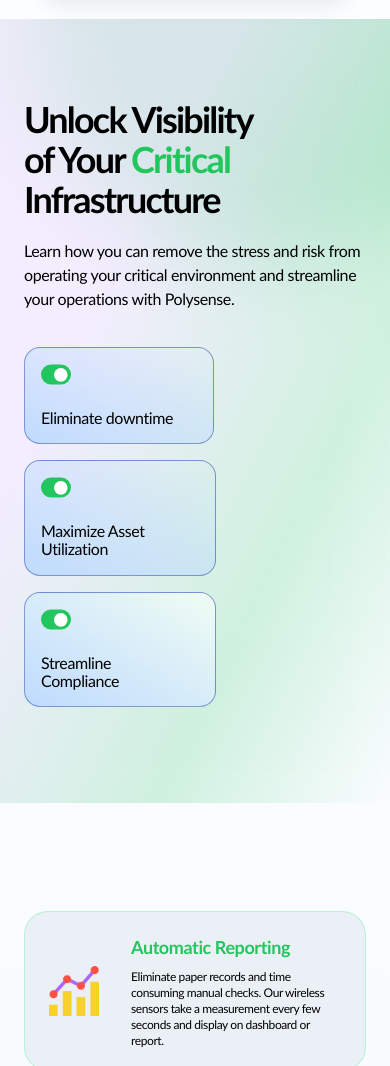
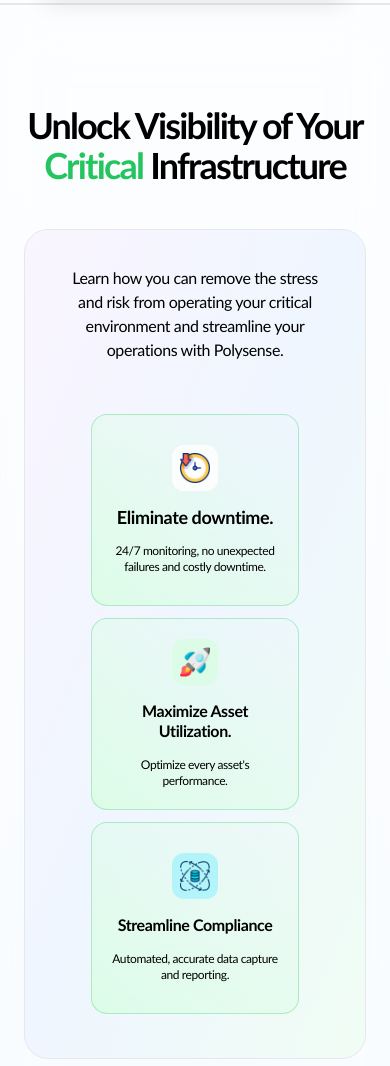
Before and after one commit to okoye-dev/light-polysense-zip-main, a website: page index.html in a window 390 px wide. Shown: the part 816-1882 px from the top of the page. Drawn offline with nearby package versions, Linux system fonts and the light colour scheme; a web font is replaced by a local one.

Commit message:
new design for hero on mobile

```diff
--- a/index.html
+++ b/index.html
@@ -342,7 +342,7 @@
           </div>
           <div
             data-aos="zoom-in"
-            class="max-w-xl rounded-3xl bg-slate-400/10 p-6 lg:w-1/2"
+            class="max-w-xl rounded-3xl bg-slate-400/10 lg:w-1/2"
           >
             <span class="flex w-full justify-center overflow-hidden rounded-3xl"
               ><img
@@ -350,15 +350,127 @@
                 alt="All systems normal"
                 width="600"
                 height="400"
-                class="h-full w-full object-cover duration-300 hover:scale-105"
+                class="h-full w-full scale-125 object-cover duration-300 hover:scale-[1.35]"
             /></span>
           </div>
         </div>
       </section>
 
-      <!-- Hero -->
+      <!-- Hero mobile -->
+      <span class="flex h-[2px] w-full bg-gray-200 lg:hidden"></span>
       <div
-        class="relative flex items-center justify-start gap-5 overflow-hidden"
+        class="relative flex items-center justify-start gap-5 overflow-hidden lg:hidden"
+      >
+        <section
+          class="z-[98] flex flex-col gap-5 px-6 pb-20 pt-20 backdrop-blur-xl sm:px-10 lg:bg-gradient-to-r lg:from-white lg:via-transparent lg:pb-32 lg:pt-[8vw] lg:backdrop-blur-none"
+        >
+          <h1
+            class="leading-12 text-center text-4xl font-semibold tracking-tighter sm:text-balance sm:text-5xl md:text-6xl lg:w-2/5 lg:pt-10 lg:text-7xl"
+            data-aos="zoom-out"
+          >
+            Unlock Visibility of Your
+            <span class="text-green-500">Critical</span> Infrastructure
+          </h1>
+          <div
+            class="mt-6 flex flex-col items-center justify-center gap-3 rounded-3xl border bg-gradient-to-br from-purple-50 via-blue-50 to-green-50 p-5"
+          >
+            <p
+              class="p-4 text-center text-base font-medium sm:p-10  sm:text-lg"
+              data-aos="fade-down"
+            >
+              Learn how you can remove the stress and risk from operating your
+              critical environment and streamline your operations with
+              Polysense.
+            </p>
+            <section
+              class="flex flex-wrap items-center justify-center gap-3 rounded-3xl sm:border bg-transparent p-6 sm:bg-white/30 lg:py-0"
+            >
+              <div
+                class="items-between flex h-48 w-52 flex-col items-center justify-center gap-4 rounded-2xl border border-green-500/30 bg-gradient-to-tr from-green-100 p-4 font-medium leading-[1.15] duration-300 sm:h-60 sm:p-6"
+                data-aos="fade-up"
+              >
+                <span class="flex w-fit rounded-xl bg-white/80 p-2">
+                  <img
+                    src="assets/index/down-time.png"
+                    alt="active"
+                    width="30"
+                    height="30"
+                  />
+                </span>
+                <p class="text-center text-lg font-semibold leading-5 sm:pt-2">
+                  Eliminate downtime.
+                </p>
+                <p class="text-center text-xs sm:text-sm">
+                  24/7 monitoring, no unexpected failures and costly downtime.
+                </p>
+              </div>
+
+              <div
+                class="items-between flex h-48 w-52 flex-col items-center justify-center gap-4 rounded-2xl border border-green-500/30 bg-gradient-to-tr from-green-100 p-4 font-medium leading-[1.15] duration-300 sm:h-60 sm:p-6"
+                data-aos="fade-up"
+                data-aos-delay="300"
+              >
+                <span class="flex w-fit rounded-xl bg-green-100 p-2">
+                  <img
+                    src="assets/index/rocket.png"
+                    alt="active"
+                    width="30"
+                    height="30"
+                  />
+                </span>
+                <p
+                  class="text-center text-base font-semibold leading-5 sm:pt-2 sm:text-lg"
+                >
+                  Maximize Asset Utilization.
+                </p>
+                <p class="text-center text-xs sm:text-sm">
+                  Optimize every asset's performance.
+                </p>
+              </div>
+
+              <div
+                class="items-between flex h-48 w-52 flex-col items-center justify-center gap-4 rounded-2xl border border-green-500/30 bg-gradient-to-tr from-green-100 p-4 font-medium leading-[1.15] duration-300 sm:h-60 sm:p-6"
+                data-aos="fade-up"
+                data-aos-delay="500"
+              >
+                <span class="flex w-fit rounded-xl bg-cyan-200/80 p-2">
+                  <img
+                    src="assets/index/data.png"
+                    alt="active"
+                    width="30"
+                    height="30"
+                  />
+                </span>
+                <p
+                  class="text-center text-base font-semibold leading-5 sm:pt-2 sm:text-lg"
+                >
+                  Streamline Compliance
+                </p>
+                <p class="text-center text-xs sm:text-sm">
+                  Automated, accurate data capture and reporting.
+                </p>
+              </div>
+            </section>
+          </div>
+        </section>
+
+        <!-- hero image -->
+        <span class="absolute right-0 top-16 flex" data-aos="fade-left">
+          <video
+            src="assets/index/hero-vid.mp4"
+            width="400"
+            height="400"
+            class="hidden max-h-screen w-[80vw] object-cover lg:flex"
+            autoplay
+            loop
+            muted
+          ></video>
+        </span>
+      </div>
+
+      <!-- Hero large screens -->
+      <div
+        class="relative hidden items-center justify-start gap-5 overflow-hidden lg:flex"
       >
         <span
           class="absolute right-[-30%] top-[-30%] z-[-1] h-[30rem] w-[30rem] animate-pulse rounded-full bg-green-500/40 blur-2xl lg:hidden"
@@ -372,7 +484,10 @@
             Unlock Visibility of Your
             <span class="text-green-500">Critical</span> Infrastructure
           </h1>
-          <p class="font-medium md:w-[80%] lg:w-1/2" data-aos="fade-down">
+          <p
+            class="font-medium md:w-[80%] md:text-lg lg:w-1/2"
+            data-aos="fade-down"
+          >
             Learn how you can remove the stress and risk from operating your
             critical environment and streamline your operations with Polysense.
           </p>
@@ -444,7 +559,7 @@
       </div>
 
       <section
-        class="z-[98] -mt-6 flex flex-col gap-5 from-white py-8 pb-6 md:pt-20 md:pb-12 lg:bg-gradient-to-b lg:py-0"
+        class="z-[98] -mt-6 flex flex-col gap-5 from-white py-8 pb-6 md:pb-12 md:pt-20 lg:bg-gradient-to-b lg:py-0"
         data-aos="fade-up"
       >
         <!-- WHY POLYSENSE large screens -->
@@ -495,7 +610,7 @@
 
         <!-- AUtomatic Reporting -->
         <section
-          class="flex flex-wrap items-center justify-center gap-6 overflow-hidden px-6 py-20 sm:px-10"
+          class="flex flex-wrap items-center justify-center gap-6 overflow-hidden px-6 pb-20 pt-8 sm:px-10 lg:pt-20"
         >
           <div
             class="flex h-40 max-w-xl items-center justify-start gap-8 rounded-3xl border border-green-300/50 bg-slate-300/30 px-6 py-4 text-xs sm:text-base"
```
Also changed, not shown: assets/index/data.png (added), assets/index/rocket.png (added), styles/output.css.
